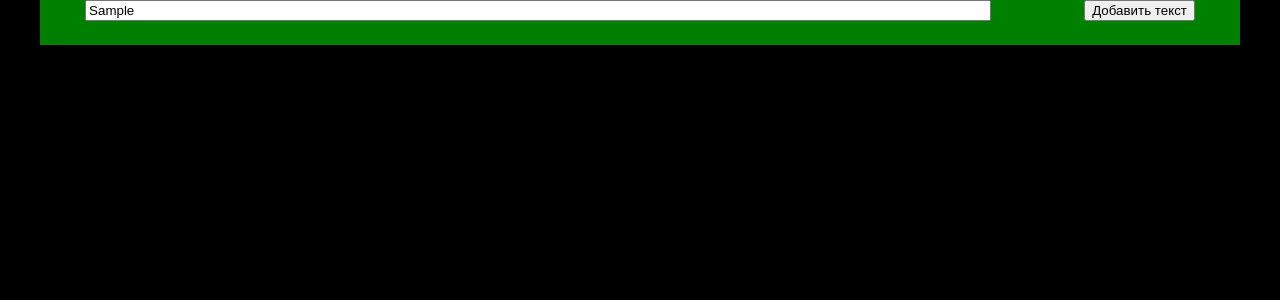
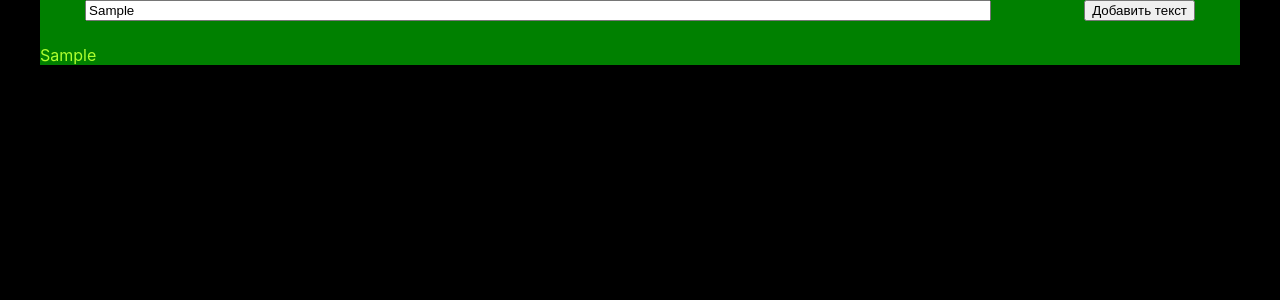
Before and after one commit to ArhDemetriy/two-screen, a React (Create React App) app: page / in a window 1280 px wide. Both pictures are taken after typing "Sample" into the empty fields and a click on the button "Добавить текст". Shown: the top 300 px of the page. Built offline with nearby package versions, Linux system fonts and the light colour scheme.

Commit message:
Notepad dane

```diff
--- a/src/app/scroll/notepad/Notepad.tsx
+++ b/src/app/scroll/notepad/Notepad.tsx
@@ -3,13 +3,34 @@ import './Notepad.scss'
 import TextList from "./textList/TextList";
 import Input from "./input/Input";
 
-function Notepad() {
-  return (
-    <form className="Notepad">
-      <Input></Input>
-      <TextList></TextList>
-    </form>
-  );
+class Notepad extends React.Component<{}, { textList: { id: number, text: string }[] }> {
+  constructor(props?: any) {
+    super(props);
+    this.state = { textList: [] };
+  }
+  componentDidMount() {
+  }
+  componentWillUnmount() {
+  }
+  render() {
+    return (
+      <div className="Notepad">
+        <Input pusher={this.pushText.bind(this) as Notepad['pushText']}/>
+        {this.state.textList.map(({ text, id }) => <span key={id}>{text}</span>)}
+      </div>
+    );
+  }
+  // values
+  // methods
+  protected pushText(text: string) {
+    const textListItem = {
+      text,
+      id: Math.random()
+    }
+    this.state.textList.push(textListItem)
+    this.setState(this.state)
+  }
+
 }
 
 export default Notepad;
--- a/src/app/scroll/notepad/input/Input.tsx
+++ b/src/app/scroll/notepad/input/Input.tsx
@@ -1,13 +1,21 @@
 import React from 'react';
 import './Input.scss'
+interface InputProps{
+  pusher: (text: string) => void
+}
+function Input({ pusher }: InputProps) {
+  return (
+    <form className="Input" onSubmit={ev => {
+      ev.preventDefault();
+      const textField = (ev.currentTarget as HTMLFormElement).firstChild as HTMLInputElement
+      if (textField && textField.value) {
+        pusher(textField.value);
+      }
+    }}>
+      <input className='Input__textField' type="text" name="textField" />
+      <button type="submit">Добавить текст</button>
 
-function Input() {
-  return (
-    <label className="Input">
-      <input className='Input__textField' type="text" name="textField" />
-      <button type="button">Добавить текст</button>
-
-    </label>
+    </form>
   );
 }
 
```
